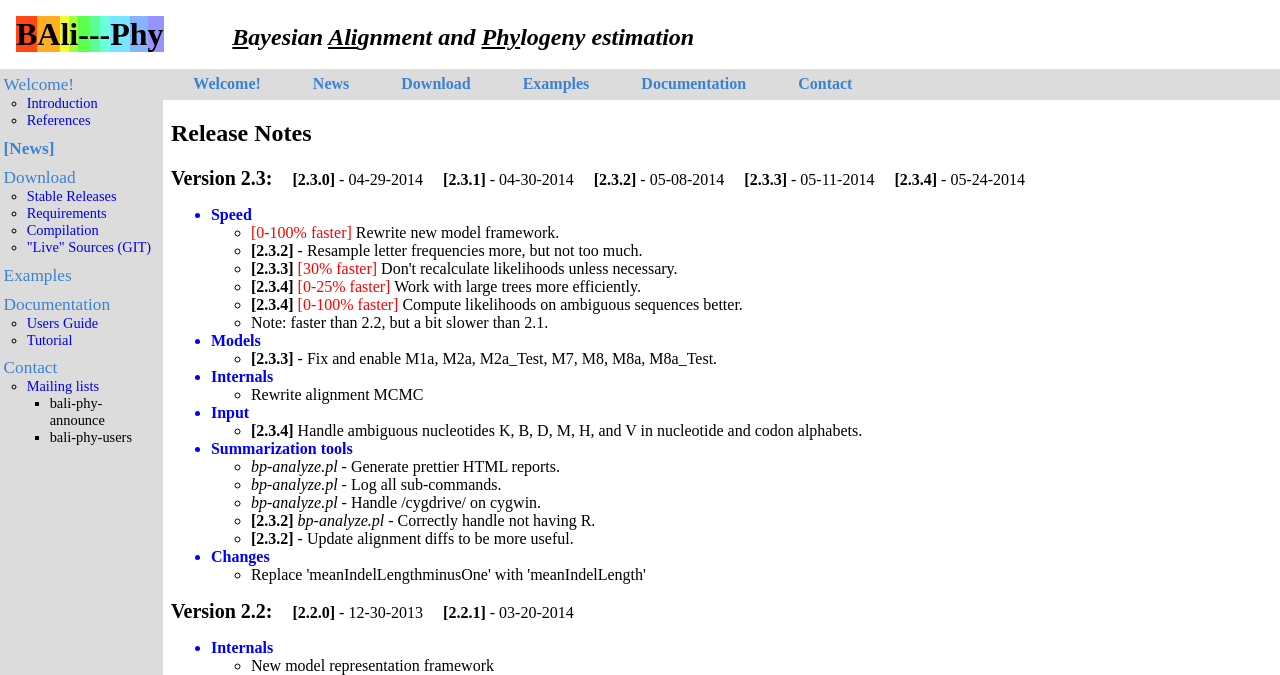
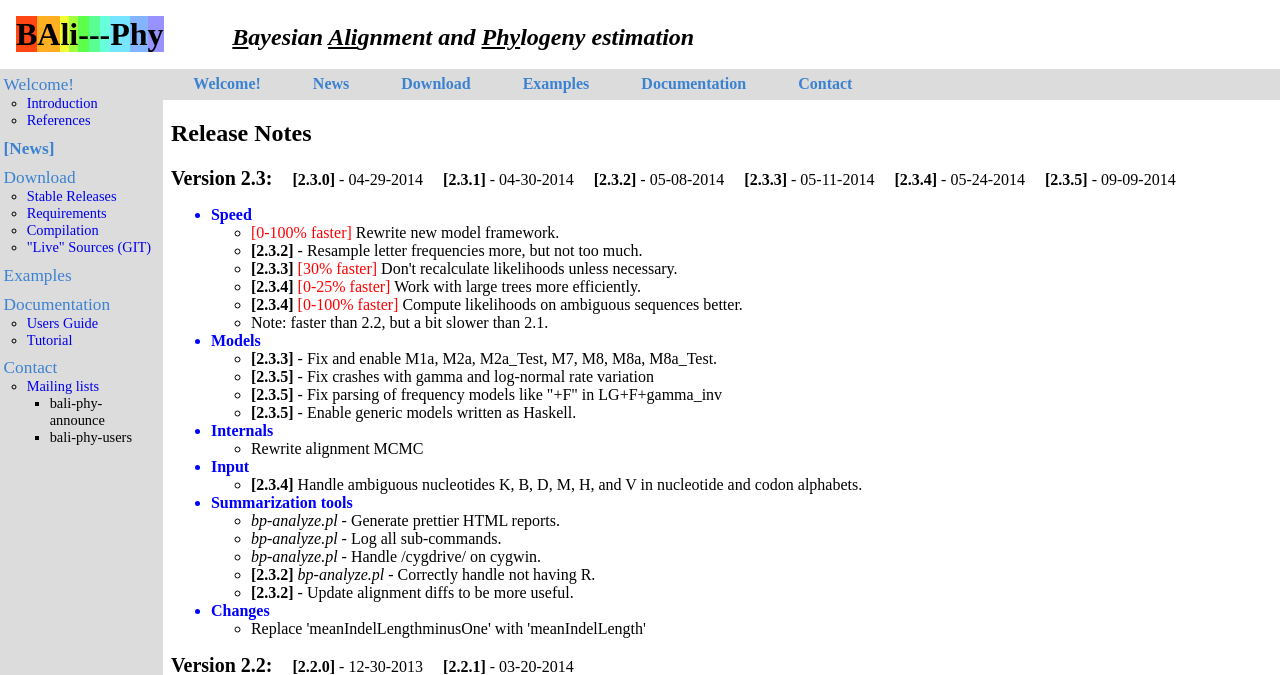
Before and after one commit to bredelings/php-bali-phy.org, a PHP site: page /news.php in a window 1280 px wide. Shown: the top 675 px of the page. Run offline with PHP 8.4, Linux system fonts and the light colour scheme; data that the repository does not hold is empty.

Commit message:
Update index.pnp and news.php.
Former-commit-id: 04087edaed0a0a957824d5bb700bac17aa349fb8

```diff
--- a/index.php
+++ b/index.php
@@ -27,7 +27,7 @@ ol li {padding-bottom:0.5em}
 	    <h3><a name="intro">Introduction</a></h3>
 
 	    <div style="margin-left:1em">
-	      <p>05/24/14: <strong>BAli-Phy 2.3.4 released</strong><br/>
+	      <p>09/09/14: <strong>BAli-Phy 2.3.5 released</strong><br/>
 
 	      <p>04/29/14: <strong>BAli-Phy 2.3 released</strong><br/>
                Fix bugs and increase speed (<a href="news.php#2.3.1">more news</a>)</p>
@@ -40,8 +40,7 @@ ol li {padding-bottom:0.5em}
 	      <p>06/23/12: <strong>Branch-site model for positive selection</strong> - presented at SMBE2012</p>
 
 	      <p>05/01/11: <strong>Success with large 68-taxon tree!</strong><br/>
-	      See <a
-href="http://www.mycologia.org/cgi/content/short/103/2/361">Gaya et
+	      See <a href="http://www.mycologia.org/cgi/content/short/103/2/361">Gaya et
 al (2011) </a> for information on models and convergence criteria.</p>
 	    </div>
 
--- a/news.php
+++ b/news.php
@@ -30,6 +30,7 @@ ul.changelog li li {font-weight: normal; color: black}
 	    <li><b>[2.3.2]</b> - 05-08-2014</li>
 	    <li><b>[2.3.3]</b> - 05-11-2014</li>
 	    <li><b>[2.3.4]</b> - 05-24-2014</li>
+	    <li><b>[2.3.5]</b> - 09-09-2014</li>
 	  </ul>
 	  </div>
 
@@ -41,14 +42,16 @@ ul.changelog li li {font-weight: normal; color: black}
 		<li><b>[2.3.3]</b> <span style="color:red">[30% faster]</span> Don't recalculate likelihoods unless necessary.</li>
                 <li><b>[2.3.4]</b> <span style="color:red">[0-25% faster]</span> Work with large trees more efficiently.</li>
 		<li><b>[2.3.4]</b> <span style="color:red">[0-100% faster]</span> Compute likelihoods on ambiguous sequences better.</li>
-
-		<li>Note: faster than 2.2, but a bit slower than 2.1.
+		<li>Note: faster than 2.2, but a bit slower than 2.1.</li>
 	      </ul>
 	    </li>
 
 	    <li>Models
 	      <ul>
 		<li><b>[2.3.3]</b> - Fix and enable M1a, M2a, M2a_Test, M7, M8, M8a, M8a_Test.</li>
+		<li><b>[2.3.5]</b> - Fix crashes with gamma and log-normal rate variation</li>
+		<li><b>[2.3.5]</b> - Fix parsing of frequency models like "+F" in LG+F+gamma_inv</li>
+		<li><b>[2.3.5]</b> - Enable generic models written as Haskell.</li>
 	      </ul>
 	    </li>
 
```
